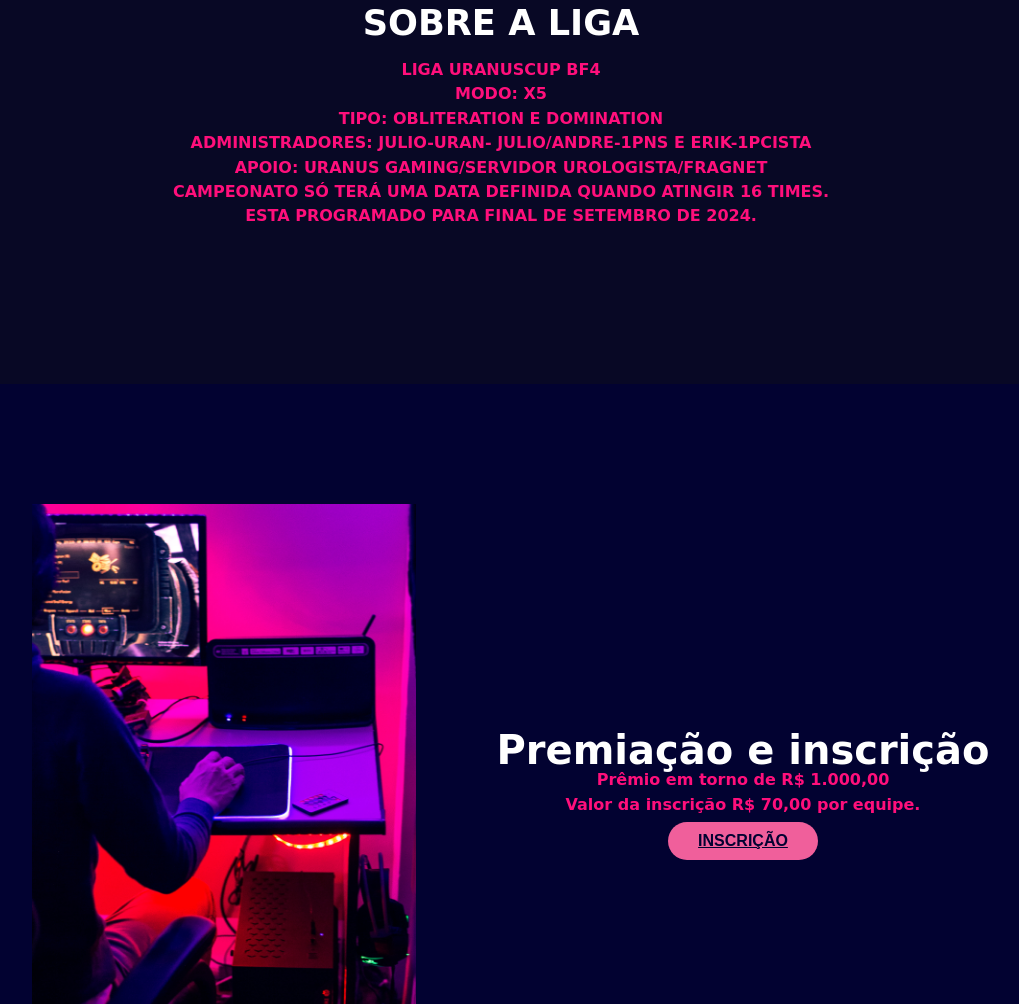
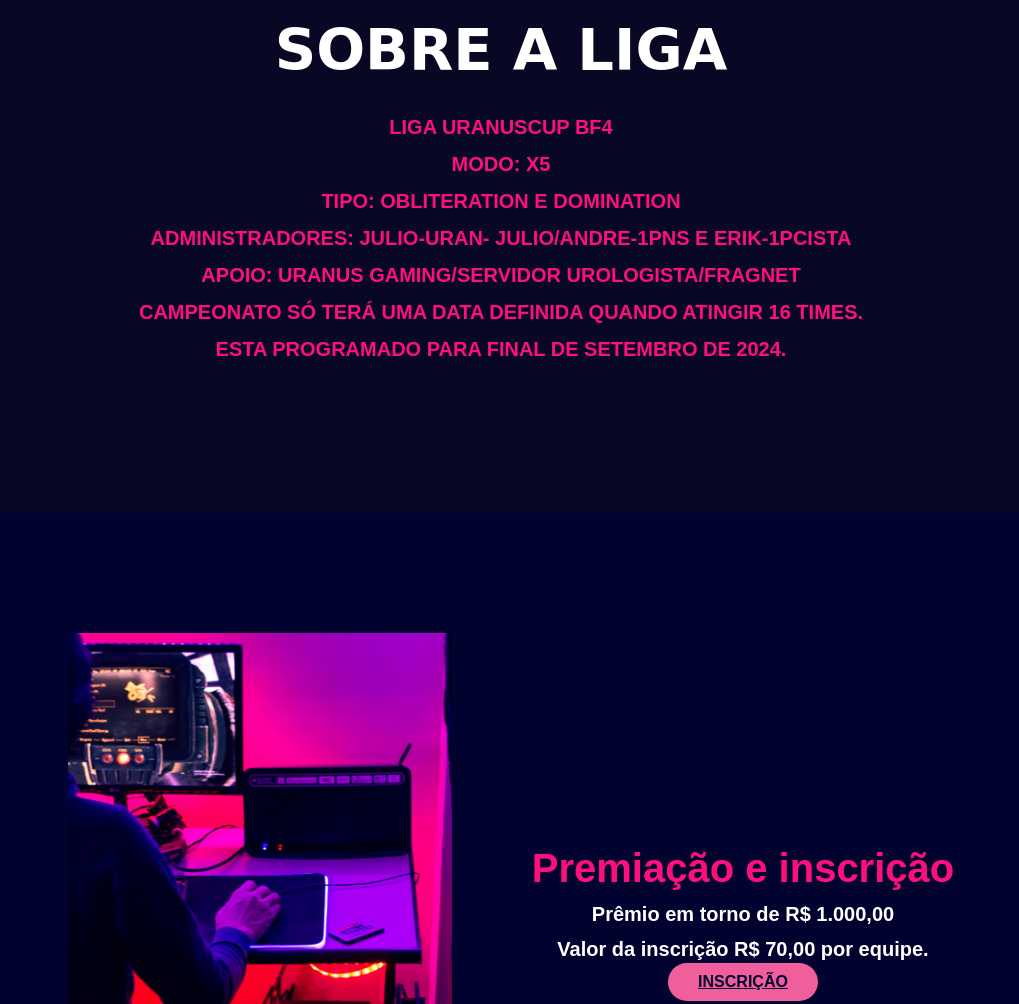
Before and after one commit to PedroSetti/uranuscup, a plain HTML site: page index.html in a window 1280 px wide. Shown: the part 1136-2140 px from the top of the page, without its empty margins (139-1158 px from the left). Drawn offline with nearby package versions, Linux system fonts and the light colour scheme; a script that the page names is missing.

Commit message:
new class white from text!

```diff
--- a/css/styles.css
+++ b/css/styles.css
@@ -33,7 +33,7 @@ body {
 }
 
  h1{
-  font-size: 2.2rem;
+  font-size: 3.6rem;
   text-transform: uppercase;
   font-weight: bold;
   margin-bottom: 20px;
@@ -42,12 +42,11 @@ body {
 }
 
 p {
-  font-size: 1rem;
-  font-weight: 700;
-  font-family: 'Press Start 2P', cursive;
-  padding: -3px;
-  margin: -2px;
-  margin-bottom: 8px;
+  font-size: 20px;
+  font-weight: bold;
+  font-family: Arial, Helvetica, sans-serif;
+  margin: 12px;
+  margin-bottom: 2px;
   color: #ff0f7b;
 }
 
@@ -73,12 +72,13 @@ p {
 
 h2{
   font-size: 40px;
-  color: #fff;
-  font-family: 'Press Start 2P', cursive;
+  color: #ff0f7b;
+  font-family: Arial, Helvetica, sans-serif;
 }
 
-
-
+.white{
+  color: #fff;
+}
 
 
 .btn-inscricao {
@@ -96,5 +96,5 @@ h2{
 }
 
 .btn-inscricao:hover {
-  background-color: #c0487a;
+  background-color: #c93874;
 }
--- a/index.html
+++ b/index.html
@@ -30,8 +30,8 @@
     <img src="./img/jogador1.jpg" alt="Jogador de BF4" class="player">
     <div class="text">
       <h2>Premiação e inscrição</h2>
-      <p>Prêmio em torno de R$ 1.000,00</p>
-      <p>Valor da inscrição R$ 70,00 por equipe.</p>
+      <p class="white">Prêmio em torno de R$ 1.000,00</p>
+      <p class="white">Valor da inscrição R$ 70,00 por equipe.</p>
       <a href="https://docs.google.com/forms/d/1MP2-Z_Jn9W7TCB0XFEUhlEzv_Tlen4oxtc8culbg4Zs/prefill"><button class="btn-inscricao">INSCRIÇÃO</button></a>
     </div>
   </div>
```
